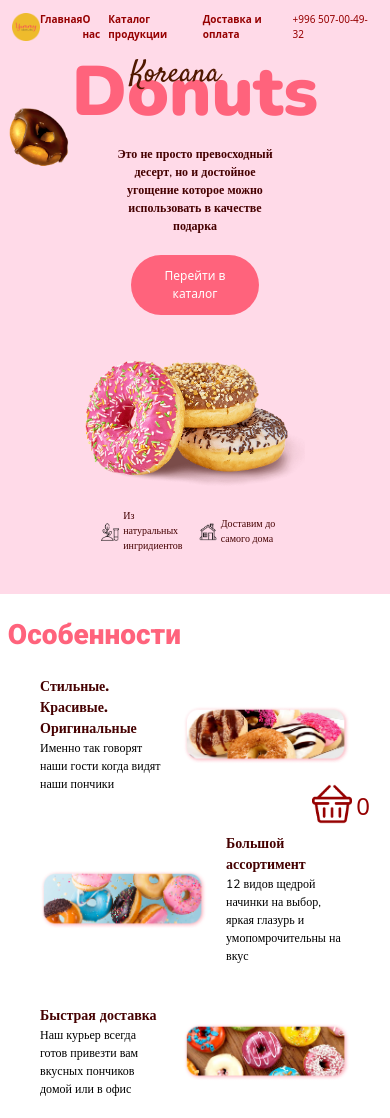
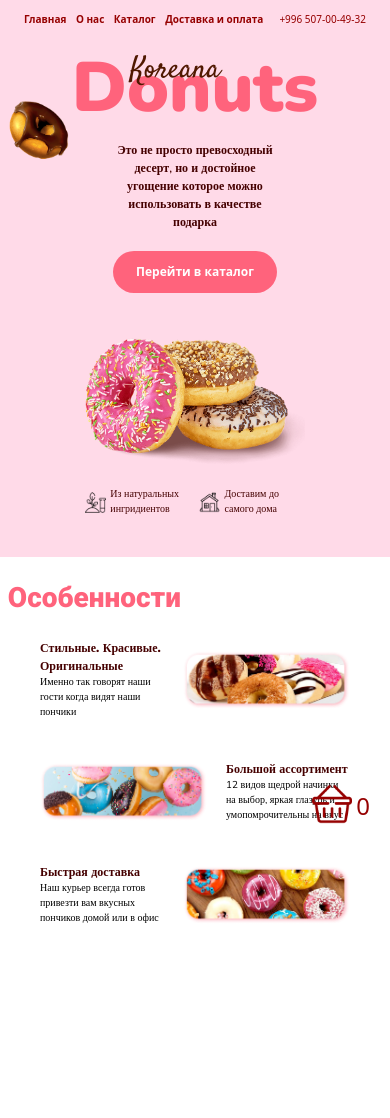
Before and after one commit to AknietX/DonutsShop, a Vue app: page / in a window 390 px wide. After the commit the page ends 946 px from the top, so only its background shows below. Built offline with nearby package versions, Linux system fonts and the light colour scheme; a web font is replaced by a local one.

Commit message:
Адаптировал хедер и Особенности

```diff
--- a/src/App.vue
+++ b/src/App.vue
@@ -9,14 +9,14 @@ import MainHeader from './components/MainHeader.vue';
 <template>
   <MainHeader />
   <div class="w-full h-full bg-white">
-    <h2 class="text-[#FF637C] xl:text-[50px] lg:text-[40px] md:text-[34px] sm:text-[28px] text-[28px] font-[900] ml-[2%] sm:ml-[5%] md:ml-[5%] lg:ml-[5%] xl:ml-[10%] mt-5 sm:mt-10 xl:mt-20  ">Особенности</h2>
+    <h2 class="text-[#FF637C] xl:text-[60px] lg:text-[40px] md:text-[34px] sm:text-[28px] text-[28px] font-[900] ml-[2%] sm:ml-[5%] md:ml-[5%] lg:ml-[5%] xl:ml-[10%] mt-5 sm:mt-10 xl:mt-20  ">Особенности</h2>
     <div class="w-[100%] xl:px-90 lg:px-40 md:px-20 sm:px-10 p-10 py-5 sm:py-10 xl:py-12">
 
 
       <div class="flex justify-between items-center">
         <div class="w-[40%]">
-          <h3 class="text-[#450000] text-[14px] sm:text-[20px] md:text-[22px] md:text-[25px] xl:text-[30px] font-[900]">Стильные. Красивые. Оригинальные</h3>
-          <p class="text-[12px] sm:text-[15px] md:text-[16px] lg:text-[18px] xl:text-[20px] font-[400]">Именно так говорят наши гости когда видят наши пончики</p>
+          <h3 class="text-[#450000] max-[472px]:text-[12px] text-[14px] sm:text-[20px] md:text-[22px] md:text-[25px] xl:text-[30px] font-[900]">Стильные. Красивые. Оригинальные</h3>
+          <p class="max-[472px]:text-[10px] text-[12px] sm:text-[15px] md:text-[16px] lg:text-[18px] xl:text-[20px] font-[400]">Именно так говорят наши гости когда видят наши пончики</p>
         </div>
         <img class="w-[54%]" src="../src/assets/images/Rectangle-3.png" alt="">
       </div>
@@ -24,15 +24,15 @@ import MainHeader from './components/MainHeader.vue';
       <div class="flex justify-between items-center mt-10">
         <img class="w-[54%]" src="../src/assets/images/Rectangle-4.png" alt="">
         <div class="w-[40%]">
-          <h3 class="text-[#450000] text-[14px] sm:text-[20px] md:text-[22px] md:text-[25px] xl:text-[30px] font-[900]">Большой ассортимент</h3>
-          <p class="text-[12px] sm:text-[15px] md:text-[16px]  lg:text-[18px] xl:text-[20px] font-[400]">12 видов щедрой начинки на выбор, яркая глазурь и умопомрочительны на вкус</p>
+          <h3 class="text-[#450000] max-[472px]:text-[12px] text-[14px] sm:text-[20px] md:text-[22px] md:text-[25px] xl:text-[30px] font-[900]">Большой ассортимент</h3>
+          <p class="max-[472px]:text-[10px] text-[12px] sm:text-[15px] md:text-[16px]  lg:text-[18px] xl:text-[20px] font-[400]">12 видов щедрой начинки на выбор, яркая глазурь и умопомрочительны на вкус</p>
         </div>
       </div>
 
       <div class="flex justify-between items-center mt-10">
         <div class="w-[40%]">
-          <h3 class="text-[#450000] text-[14px] sm:text-[20px] md:text-[22px] md:text-[25px] xl:text-[30px] font-[900]">Быстрая доставка</h3>
-          <p class="text-[12px] sm:text-[15px] md:text-[16px] lg:text-[18px] xl:text-[20px] font-[400]">Наш курьер всегда готов привезти вам вкусных пончиков домой или в офис</p>
+          <h3 class="text-[#450000] max-[472px]:text-[12px] text-[14px] sm:text-[20px] md:text-[22px] md:text-[25px] xl:text-[30px] font-[900]">Быстрая доставка</h3>
+          <p class="max-[472px]:text-[10px] text-[12px] sm:text-[15px] md:text-[16px] lg:text-[18px] xl:text-[20px] font-[400]">Наш курьер всегда готов привезти вам вкусных пончиков домой или в офис</p>
         </div>
         <img class="w-[54%]" src="../src/assets/images/Rectangle-5.png" alt="">
       </div>
--- a/src/components/MainHeader.vue
+++ b/src/components/MainHeader.vue
@@ -6,16 +6,15 @@
   <header class="px-3 w-full h-full">
     <div class="xl:px-96 lg:px-40 md:px-20 sm:px-10 p-0">
 
-      <div class="left-0 top-0 fixed z-50 bg-[#FFDAE8] w-full xl:px-96 lg:px-40 md:px-20 sm:px-10 p-0">
+      <div class="left-0 top-0 fixed z-50 bg-[#FFDAE8] w-full xl:px-96 lg:px-40 md:px-20 sm:px-10 px-3">
 
         <div class=" flex justify-between items-center w-[100%] py-3 px-3 rounded-3xl">
-          <img class="xl:h-10 xl:w-10 h-7 w-7 " src="../assets/images/logo.png" alt="">
 
           <nav class="flex w-[70%]">
             <ul class="flex w-[100%] justify-between xl:text-[20px] lg:text-[16px] md:text-[14px] sm:text-[13px] text-[10px]">
               <li class="text-[#960101] font-bold">Главная</li>
               <li class="text-[#960101] font-bold">О нас </li>
-              <li class="text-[#960101] font-bold">Каталог продукции</li>
+              <li class="text-[#960101] font-bold">Каталог</li>
               <li class="text-[#960101] font-bold">Доставка и оплата</li>
             </ul>
           </nav>
@@ -30,7 +29,7 @@
         </div>
       </div>
 
-      <div class="relative w-4/5 flex flex-col items-center mt-10 pb-0 mx-auto md:mx-0 ">
+      <div class="relative w-4/5 flex flex-col items-center mt-9 pb-0 mx-auto md:mx-0 ">
         <span id="Below_header" class="xl:text-[118px] lg:text-[90px] md:text-[50px] sm:text-[40px] text-[30px] absolute text-[#501800] mr-10 mt-3">Koreana</span>
         <h1 class="mb-0 xl:text-[200px] lg:text-[150px] md:text-[110px] sm:text-[80px] text-[70px] font-black text-[#FF637C] mx-auto">Donuts</h1>
       </div>
@@ -40,7 +39,7 @@
             <p class="w-[100%] md:w-[80%] text-[#450000] font-semibold xl:text-[22px] lg:text-[20px] md:text-[15px] text-[12px]">
               Это не просто превосходный десерт, но и достойное угощение которое можно использовать в качестве подарка
             </p>
-            <button class="transition active:bg-[#7a0101] hover:bg-[#960101] mt-5 mb-10 2xl:text-[25px] md:text-[15] text-[12px] 2xl:py-5 py-3 xl:py-3 px-4 bg-[#FF637C] rounded-[40px] w-[78%] text-white">Перейти в каталог</button>
+            <button class="transition active:bg-[#7a0101] hover:bg-[#960101] mt-5 mb-10 2xl:text-[25px] md:text-[15px] text-[12px] 2xl:py-5 py-3 xl:py-3 px-4 bg-[#FF637C] rounded-[40px] max-[426px]:w-[100%] font-bold w-[78%] text-white">Перейти в каталог</button>
             <div class="flex hidden sm:flex justify-between w-[100%]">
               <div class="flex items-center text-[#450000]"><img class="w-[30%] " src="../assets/images/Vector.png" alt="Натуральные ингредиенты"> <p class="ml-0 xl:text-[18px] xl:ml-3 lg:text-[14px] md:text-[13px] text-[10px]">Из натуральных ингридиентов</p></div>
               <div class="flex items-center text-[#450000]"><img class="w-[30%] " src="../assets/images/home.png" alt="дом"> <p class="ml-0 xl:ml-3 xl:text-[18px] lg:text-[16px] md:text-[13px] text-[10px]">Доставим до самого дома</p></div>
@@ -50,7 +49,7 @@
           <!-- Картинка пончиков на больших экранах -->
           <img class="hidden xl:block w-[60%] h-[60%]" src="../assets/images/ponchiki.png" alt="Пончики">
         </div>
-        <div class="flex sm:hidden justify-between w-[60%] mt-5 px-4 mx-auto sm:px-10 text-[#450000]">
+        <div class="flex sm:hidden justify-between w-[60%] mt-5 mx-auto sm:px-10 text-[#450000]">
           <div class="flex items-center w-[48%]">
             <img class="w-[20%]" src="../assets/images/Vector.png" alt="Натуральные ингредиенты">
             <p class="text-[10px] ml-1">Из натуральных ингридиентов</p>
--- a/tailwind.config.js
+++ b/tailwind.config.js
@@ -6,6 +6,10 @@ export default {
         freckle: ['Freckle Face', 'sans-serif'],
         satisfy: ['Satisfy', 'cursive'],
         roboto: ['Roboto', 'sans-serif'],
+
+      },
+      screens: {
+        'xs': {'min': '200px', 'max': '406px'}
       },
     },
   },
```
